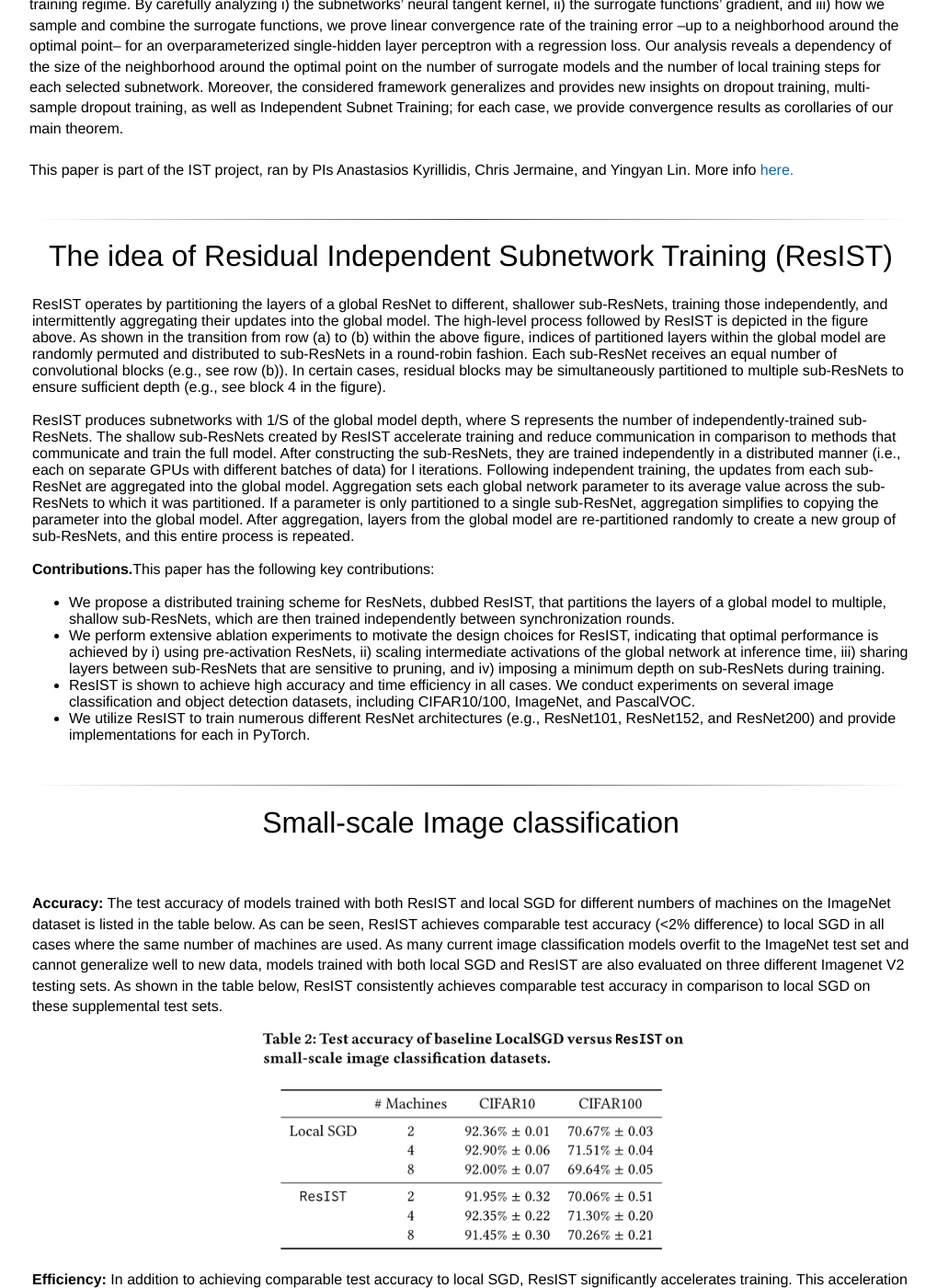
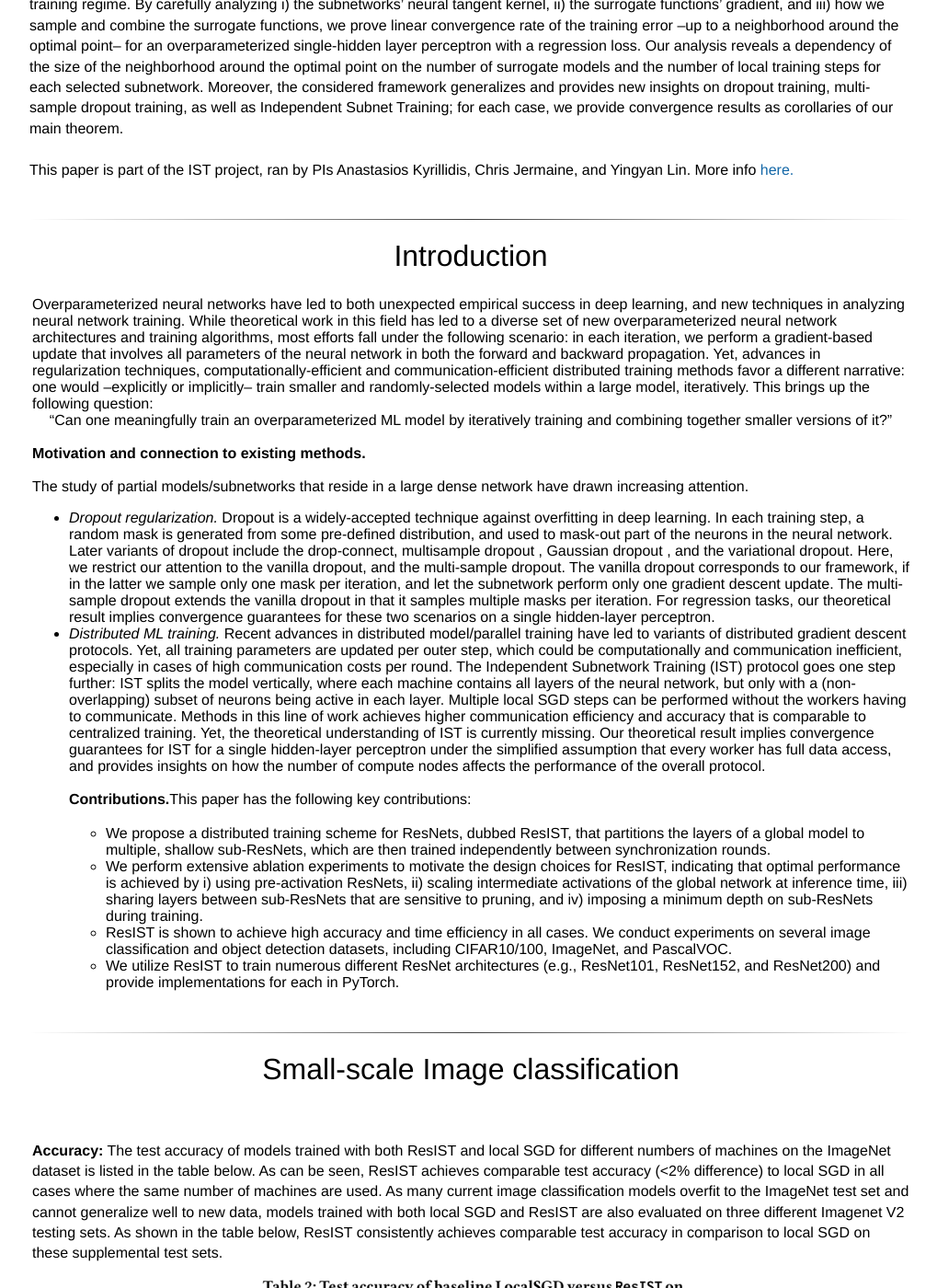
Before and after one commit to akyrillidis/ist, a Jekyll site: the page theory_IST.html, which Jekyll copies as it is, in a window 1280 px wide and 1400 px high, scrolled down 1042 px. Shown: the whole window at 92% size, without its empty margins (128-1147 px from the left). Built offline with Jekyll 4.4.1, drawn with Linux system fonts in a browser that asks for light colours; some web fonts are replaced.

Commit message:
Update theory_IST.html

```diff
--- a/theory_IST.html
+++ b/theory_IST.html
@@ -266,18 +266,43 @@ corollaries of our main theorem. <br> <br>
 	<hr>
 
 	<table align=center width=960px>
-		<center><h1>The idea of Residual Independent Subnetwork Training (ResIST)</h1></center>
+		<center><h1>Introduction</h1></center>
 		<tr>
 			<td>
-				ResIST operates by partitioning the layers of a global ResNet to different, shallower sub-ResNets, training those independently, and intermittently aggregating their updates into the global model. The high-level process followed by ResIST is depicted in the figure above.
-				As shown in the transition from row (a) to (b) within the above figure, indices of partitioned layers within the global model are randomly permuted and distributed to sub-ResNets in a round-robin fashion. Each sub-ResNet receives an equal number of convolutional blocks (e.g., see row (b)). In certain cases, residual blocks may be simultaneously partitioned to multiple sub-ResNets to ensure sufficient depth (e.g., see block 4 in the figure). <br> <br>
+				Overparameterized neural networks have led to both unexpected empirical success in deep learning, and new
+techniques in analyzing neural network training. While
+theoretical work in this field has led to a diverse set of new overparameterized neural network architectures and training algorithms, most efforts fall under the
+following scenario: in each iteration, we perform a gradient-based update that involves all parameters of the
+neural network in both the forward and backward propagation. Yet, advances in regularization techniques, computationally-efficient
+				and communication-efficient distributed training methods favor a different narrative: one would –explicitly or implicitly– train smaller
+and randomly-selected models within a large model, iteratively. This brings up the following question:
 
-				ResIST produces subnetworks with 1/S of the global model depth, where S represents the number of independently-trained sub-ResNets.
-				The shallow sub-ResNets created by ResIST accelerate training and reduce communication in comparison to methods that communicate and train the full model.
-				After constructing the sub-ResNets, they are trained independently in a distributed manner (i.e., each on separate GPUs with different batches of data) for l iterations.
-				Following independent training, the updates from each sub-ResNet are aggregated into the global model. Aggregation sets each global network parameter to its average value across the sub-ResNets to which it was partitioned.
-				If a parameter is only partitioned to a single sub-ResNet, aggregation simplifies to copying the parameter into the global model.
-				After aggregation, layers from the global model are re-partitioned randomly to create a new group of sub-ResNets, and this entire process is repeated.
+				<center>“Can one meaningfully train an overparameterized ML model by iteratively training
+and combining together smaller versions of it?”
+				</center>
+
+				<p><b>Motivation and connection to existing methods.</b></p>
+				The study of partial models/subnetworks that reside in a large dense network have drawn increasing attention.
+				<ul>
+					<li> <em> Dropout regularization.</em> Dropout is a widely-accepted technique against overfitting in deep learning. In each training
+step, a random mask is generated from some pre-defined distribution, and used to mask-out part of the
+neurons in the neural network. Later variants of dropout include the drop-connect, multisample dropout , Gaussian dropout , and the variational dropout. Here, we restrict our attention to the vanilla dropout, and the multi-sample dropout.
+The vanilla dropout corresponds to our framework, if in the latter we sample only one mask per iteration,
+and let the subnetwork perform only one gradient descent update. The multi-sample dropout extends the
+vanilla dropout in that it samples multiple masks per iteration. For regression tasks, our theoretical result
+						implies convergence guarantees for these two scenarios on a single hidden-layer perceptron.</li>
+
+					<li> <em>Distributed ML training.</em> Recent advances in distributed model/parallel training have led to variants of
+distributed gradient descent protocols. Yet, all training parameters are updated per outer step, which could be computationally
+and communication inefficient, especially in cases of high communication costs per round. The Independent
+Subnetwork Training (IST) protocol goes one step further: IST splits the model vertically,
+where each machine contains all layers of the neural network, but only with a (non-overlapping) subset of
+neurons being active in each layer. Multiple local SGD steps can be performed without the workers having
+to communicate. Methods in this line of work achieves higher communication efficiency and accuracy that is
+comparable to centralized training. Yet, the theoretical
+understanding of IST is currently missing. Our theoretical result implies convergence guarantees for IST for
+a single hidden-layer perceptron under the simplified assumption that every worker has full data access, and
+provides insights on how the number of compute nodes affects the performance of the overall protocol.</li>
 
 				<p><b>Contributions.</b>This paper has the following key contributions:</p>
 					<ul>
```
